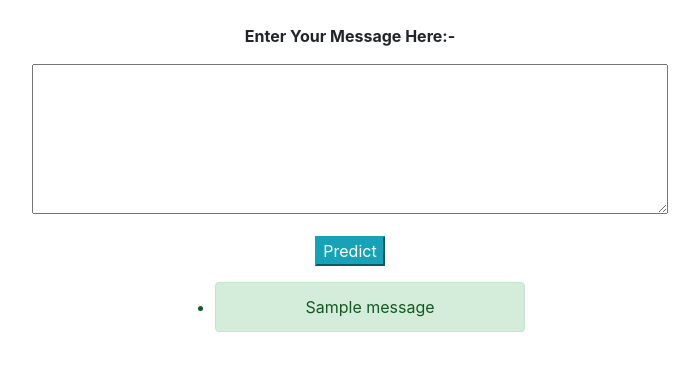
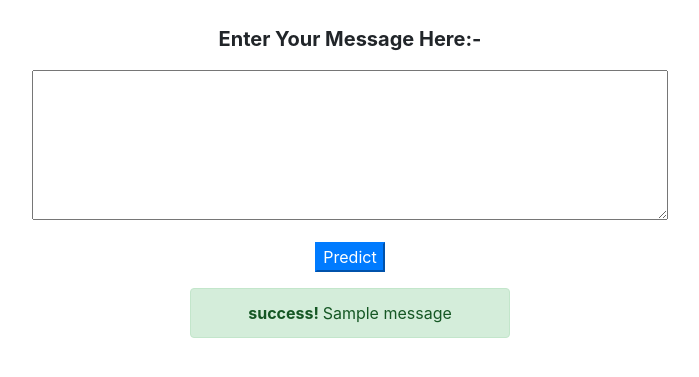
Before and after one commit to savanismit/SpamFlaskProject, a Flask app: page / in a window 1280 px wide. Shown: the part 56-433 px from the top of the page, without its empty margins (290-989 px from the left). Run offline with Flask 2, Linux system fonts and the light colour scheme; one stand-in notice (Sample message) is shown; some libraries are stand-ins or nearby versions.

Commit message:
Frontend set!

```diff
--- a/app.py
+++ b/app.py
@@ -12,8 +12,8 @@ app.config['SECRET_KEY'] = os.urandom(25)
 @app.route('/',methods=['GET','POST'])
 def predict():
     if request.method == 'POST':
-        mess = request.form['message']
-        mess = [mess]
+        msg = request.form['message']
+        mess = [msg]
         pickle_f = open('pipeline.pickle','rb')
         trans = pickle.load(pickle_f)
         pred = trans.predict(mess)
@@ -24,7 +24,8 @@ def predict():
         else:
             my_prediction = "It's a Spam Message"
             mode = 'danger'
-        flash(my_prediction, mode)
+        flash(my_prediction,mode)
+        return render_template('index.html',msg=msg)
     return render_template('index.html')
 
 def msg_processor(mess):
--- a/static/css/style.css
+++ b/static/css/style.css
@@ -5,3 +5,7 @@
     font-size: 20px;
     color: lightcoral !important;
 }
+
+.pred_area{
+    margin-top: 10 !important;
+}
--- a/templates/index.html
+++ b/templates/index.html
@@ -21,26 +21,31 @@
 			</ul>
 		</div>
 	</nav>
-
+	<div class="pred_area">
 	<div class="ml-container text-center">
 		<form action="{{url_for('predict')}}" method="POST">
-			<br/><p class='para'><strong>Enter Your Message Here:-</strong></p>
-
-			<textarea name="message" rows="6" cols="60"></textarea>
+			<br/><p class='para' style="font-size:20px"><strong>Enter Your Message Here:-</strong></p>
+				{% if msg %}
+				<textarea name="message" rows="6" cols="60">{{msg}}</textarea>
+				{% else %}
+				<textarea name="message" rows="6" cols="60"></textarea>
+				{% endif %}
 			<br/>
-			<input type="submit" class="btn-info mt-3" value="Predict">
+			<input type="submit" class="btn-primary mt-3" value="Predict">
 		</form>
 	</div>
 
 	<div class = "fresult mt-3 text-center">
 		{% with messages = get_flashed_messages(with_categories=true) %}
 			{% if messages %}
-			<ul>
-				{% for category, message in messages %}
-					<li class="alert alert-{{ category }} col-md-3 mx-auto">{{message}}</li>
-				{% endfor %}
+			{% for category, message in messages %}
+				<div class="alert alert-{{ category }} col-md-3 mx-auto">
+					<strong>{{category}}! </strong>{{message}}
+				</div>
+			{% endfor %}
 			{% endif %}
 		{% endwith %}
 	</div>
+	</div>
 </body>
 </html>
```
